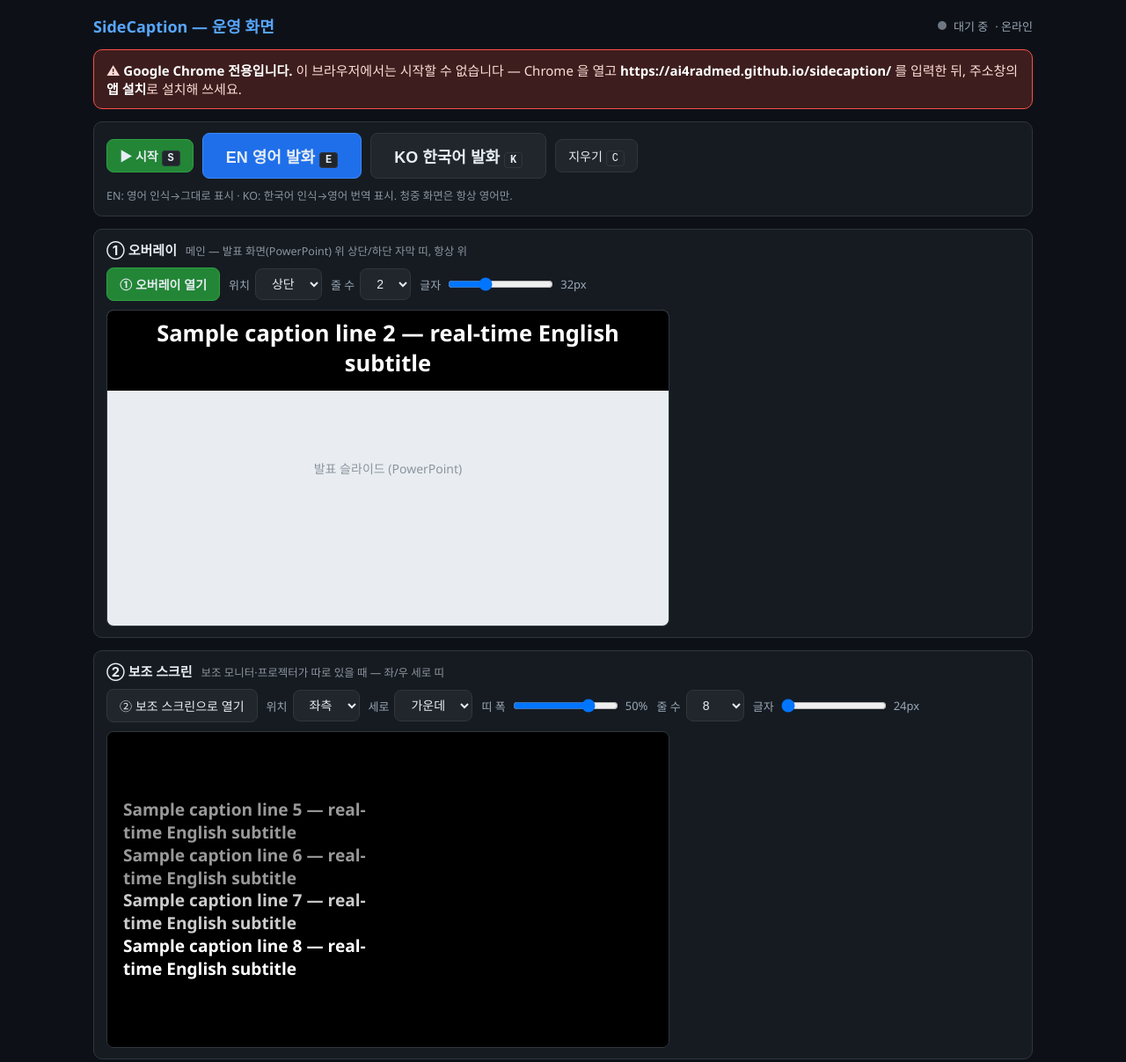
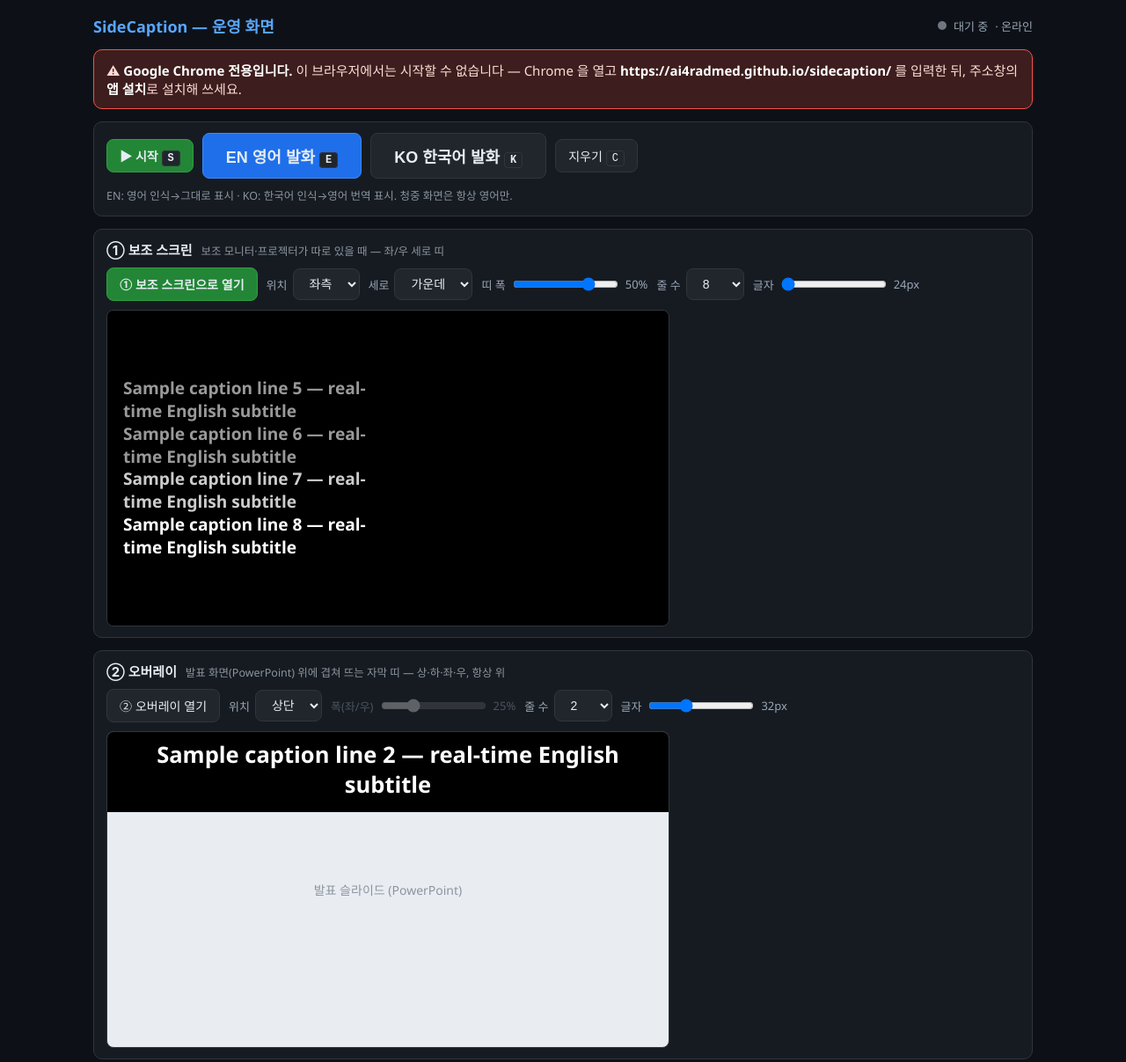
Before and after one commit to ai4radmed/ai4caption, a plain HTML site: page index.html in a window 1280 px wide. Shown: the top 1207 px of the page at 88% size. Drawn offline with Linux system fonts and the light colour scheme.

Commit message:
feat: 오버레이 상·하·좌·우 지원, 보조 스크린을 먼저 배치
- 오버레이 위치에 좌측/우측 추가 (세로 띠, 높이 전체, 폭 15~50% 기본 25%), 줄 수 1~10
- 좌/우는 왼쪽 정렬, 상/하는 가운데 정렬
- 카드 순서: ① 보조 스크린 → ② 오버레이

Co-Authored-By: Claude Opus 5.5 (1M context) <noreply@anthropic.com>
Claude-Session: https://claude.ai/code/session_013UuUTTLXWGKKqUaZKTJEC2

```diff
--- a/index.html
+++ b/index.html
@@ -34,7 +34,7 @@
   .strip-root.fill .strip { position: static; width: 100%; height: 100%; transform: none; }
   .strip .ln { font-size: var(--fs); line-height: 1.35; margin: 0; font-weight: 600; overflow-wrap: anywhere; }
   .strip .ln.interim { color: #9aa4af; font-weight: 400; }
-  .strip-root.fill .ln { text-align: center; }
+  .strip-root.fill .ln { text-align: var(--ta, center); }
 
   /* ---- 운영 화면 ---- */
   #ctl { max-width: 1100px; margin: 0 auto; padding: 16px; display: grid; gap: 14px; }
@@ -86,20 +86,9 @@
   </div>
 
   <div class="card mode-card">
-    <h2>① 오버레이 <small>메인 — 발표 화면(PowerPoint) 위 상단/하단 자막 띠, 항상 위</small></h2>
+    <h2>① 보조 스크린 <small>보조 모니터·프로젝터가 따로 있을 때 — 좌/우 세로 띠</small></h2>
     <div class="row">
-      <button id="openOverlay" class="primary">① 오버레이 열기</button>
-      <label>위치 <select id="ovPos"><option value="top">상단</option><option value="bottom">하단</option></select></label>
-      <label>줄 수 <select id="ovLines"><option>1</option><option>2</option><option>3</option><option>4</option></select></label>
-      <label>글자 <input id="ofs" type="range" min="18" max="60" step="2"><span id="ofsV"></span></label>
-    </div>
-    <div class="preview slide" id="ovPreview"><div class="strip-root" id="ovRoot"></div></div>
-  </div>
-
-  <div class="card mode-card">
-    <h2>② 보조 스크린 <small>보조 모니터·프로젝터가 따로 있을 때 — 좌/우 세로 띠</small></h2>
-    <div class="row">
-      <button id="openAux">② 보조 스크린으로 열기</button>
+      <button id="openAux" class="primary">① 보조 스크린으로 열기</button>
       <label>위치 <select id="side"><option value="left">좌측</option><option value="right">우측</option></select></label>
       <label>세로 <select id="vpos"><option value="top">위</option><option value="middle">가운데</option><option value="bottom">아래</option></select></label>
       <label>띠 폭 <input id="widthPct" type="range" min="20" max="60" step="1"><span id="widthV"></span></label>
@@ -108,11 +97,23 @@
     </div>
     <div class="preview" id="pvPreview"><div class="strip-root" id="pvRoot"></div></div>
   </div>
+  <div class="card mode-card">
+    <h2>② 오버레이 <small>발표 화면(PowerPoint) 위에 겹쳐 뜨는 자막 띠 — 상·하·좌·우, 항상 위</small></h2>
+    <div class="row">
+      <button id="openOverlay">② 오버레이 열기</button>
+      <label>위치 <select id="ovPos"><option value="top">상단</option><option value="bottom">하단</option><option value="left">좌측</option><option value="right">우측</option></select></label>
+      <label id="ovWidthL">폭(좌/우) <input id="ovWidthPct" type="range" min="15" max="50" step="1"><span id="ovWidthV"></span></label>
+      <label>줄 수 <select id="ovLines"><option>1</option><option>2</option><option>3</option><option>4</option><option>5</option><option>6</option><option>7</option><option>8</option><option>9</option><option>10</option></select></label>
+      <label>글자 <input id="ofs" type="range" min="18" max="60" step="2"><span id="ofsV"></span></label>
+    </div>
+    <div class="preview slide" id="ovPreview"><div class="strip-root" id="ovRoot"></div></div>
+  </div>
+
   <div class="card"><div class="hint" style="margin-bottom:6px">운영 로그 (원문 / 청중용 영어)</div><div id="log"></div></div>
 
   <div class="hint">
     마이크: Web Speech API 는 장치를 고를 수 없고 <b>OS 기본 입력장치</b>를 씁니다 — 윈도우 소리 설정에서 기본 마이크를 지정하세요.<br>
-    오버레이: Chrome 의 항상-위 창(PiP)으로 뜹니다. 화면 폭 전체로 요청하지만 창 위치는 브라우저가 정하므로, 처음 한 번 상단/하단으로 끌어다 놓으세요. PPT 는 슬라이드 쇼 대신 <b>읽기용 보기/창 모드</b> 권장.<br>
+    오버레이: Chrome 의 항상-위 창(PiP)으로 뜹니다. 선택한 가장자리 크기(상·하=폭 전체, 좌·우=높이 전체)로 요청하지만 창 위치는 브라우저가 정하므로, 처음 한 번 원하는 가장자리(상·하·좌·우)로 끌어다 놓으세요. PPT 는 슬라이드 쇼 대신 <b>읽기용 보기/창 모드</b> 권장.<br>
     보조 스크린 자막 창에서 <kbd>F</kbd> 또는 더블클릭 = 전체화면.
   </div>
 </div>
@@ -127,8 +128,9 @@ const FILL = qs.get('fill') === '1';    // 오버레이(창 가득)
 const ch = new BroadcastChannel('livecap');
 
 /* ================= 설정 ================= */
-// 보조 스크린(side·vpos·widthPct·lines·fs) 과 오버레이(ovPos·ovLines·ofs) 는 설정을 따로 갖는다
-const DEFAULTS = { side: 'left', vpos: 'middle', widthPct: 50, lines: 8, fs: 24, ovPos: 'top', ovLines: 2, ofs: 32 };
+// 보조 스크린(side·vpos·widthPct·lines·fs) 과 오버레이(ovPos·ovWidthPct·ovLines·ofs) 는 설정을 따로 갖는다
+const DEFAULTS = { side: 'left', vpos: 'middle', widthPct: 50, lines: 8, fs: 24, ovPos: 'top', ovWidthPct: 25, ovLines: 2, ofs: 32 };
+const ovSide = s => s.ovPos === 'left' || s.ovPos === 'right';   // 좌/우 = 세로 띠, 상/하 = 가로 띠
 const ovHeight = s => Math.round(s.ovLines * s.ofs * 1.35 + 28);
 function loadSettings() {
   try { return { ...DEFAULTS, ...JSON.parse(localStorage.getItem('livecap.settings') || '{}') }; }
@@ -152,7 +154,13 @@ class Strip {
     st.setProperty('--fs', (this.fill ? s.ofs : s.fs) * k + 'px');
     st.setProperty('--w', s.widthPct + '%');
     st.setProperty('--lines', this.fill ? s.ovLines : s.lines);
-    if (this.band) { st.height = ovHeight(s) * k + 'px'; st.inset = s.ovPos === 'top' ? '0 0 auto 0' : 'auto 0 0 0'; }
+    if (this.fill) st.setProperty('--ta', ovSide(s) ? 'left' : 'center');
+    if (this.band) {
+      const v = ovSide(s);
+      st.width = v ? s.ovWidthPct + '%' : '';
+      st.height = v ? '' : ovHeight(s) * k + 'px';
+      st.inset = { top: '0 0 auto 0', bottom: 'auto 0 0 0', left: '0 auto 0 0', right: '0 0 0 auto' }[s.ovPos];
+    }
     this.el.className = 'strip ' + s.side + ' ' + s.vpos;
     this.render();
   }
@@ -230,7 +238,7 @@ ch.onmessage = e => {
 function bindSetting(id, valId, fmt) {
   const el = $(id);
   el.value = S[id];
-  const upd = () => { const v = el.type === 'range' || el.tagName === 'SELECT' && !isNaN(el.value) ? Number(el.value) : el.value; S[id] = v; if (valId) $(valId).textContent = fmt(v); saveSettings(S); emit({ type: 'settings', s: S }); if (['ovPos', 'ovLines', 'ofs'].includes(id)) fitOverlay(); };
+  const upd = () => { const v = el.type === 'range' || el.tagName === 'SELECT' && !isNaN(el.value) ? Number(el.value) : el.value; S[id] = v; if (valId) $(valId).textContent = fmt(v); saveSettings(S); emit({ type: 'settings', s: S }); if (['ovPos', 'ovWidthPct', 'ovLines', 'ofs'].includes(id)) fitOverlay(); };
   el.oninput = upd; el.onchange = upd;
   if (valId) $(valId).textContent = fmt(S[id]);
 }
@@ -240,6 +248,9 @@ bindSetting('lines');
 bindSetting('fs', 'fsV', v => v + 'px');
 bindSetting('ofs', 'ofsV', v => v + 'px');
 bindSetting('ovPos'); bindSetting('ovLines');
+bindSetting('ovWidthPct', 'ovWidthV', v => v + '%');
+const ovWidthUi = () => { $('ovWidthPct').disabled = !ovSide(S); $('ovWidthL').style.opacity = ovSide(S) ? 1 : 0.4; };
+$('ovPos').addEventListener('change', ovWidthUi); ovWidthUi();
 emit({ type: 'settings', s: S });
 addEventListener('resize', () => strips.forEach(x => x.apply(S)));
 
@@ -259,11 +270,15 @@ async function openAux() {
 $('openAux').onclick = openAux;
 
 let pipWin = null, pipStrip = null;
-// 오버레이 창의 목표 위치 — 이 창이 있는 화면의 상단 또는 하단, 폭 전체
+// 오버레이 창의 목표 위치 — 이 창이 있는 화면의 상·하(폭 전체) 또는 좌·우(높이 전체) 가장자리
 function ovRect() {
-  const w = screen.availWidth, h = ovHeight(S);
-  const left = screen.availLeft ?? 0, top0 = screen.availTop ?? 0;
-  return { left, top: S.ovPos === 'top' ? top0 : top0 + screen.availHeight - h, width: w, height: h };
+  const L = screen.availLeft ?? 0, T = screen.availTop ?? 0, W = screen.availWidth, H = screen.availHeight;
+  if (ovSide(S)) {
+    const w = Math.round(W * S.ovWidthPct / 100);
+    return { left: S.ovPos === 'left' ? L : L + W - w, top: T, width: w, height: H };
+  }
+  const h = ovHeight(S);
+  return { left: L, top: S.ovPos === 'top' ? T : T + H - h, width: W, height: h };
 }
 // 설정이 바뀌면 열린 오버레이 창 크기·위치를 맞춘다 (브라우저가 거부하면 무시 — 사용자가 직접 끌기)
 function fitOverlay() {
--- a/sw.js
+++ b/sw.js
@@ -1,6 +1,6 @@
 // 앱 셸 캐시 — 네트워크 우선(수정이 push 즉시 반영), 오프라인일 때만 캐시로 연다.
 // STT·번역 같은 외부 요청은 건드리지 않는다 (같은 origin 만 처리).
-const CACHE = 'sidecaption-v5';
+const CACHE = 'sidecaption-v6';
 const SHELL = ['./', './index.html', './manifest.webmanifest',
   './icons/icon-192.png', './icons/icon-512.png', './icons/icon-512-maskable.png'];
 
```
Also changed, not shown: README.md.
